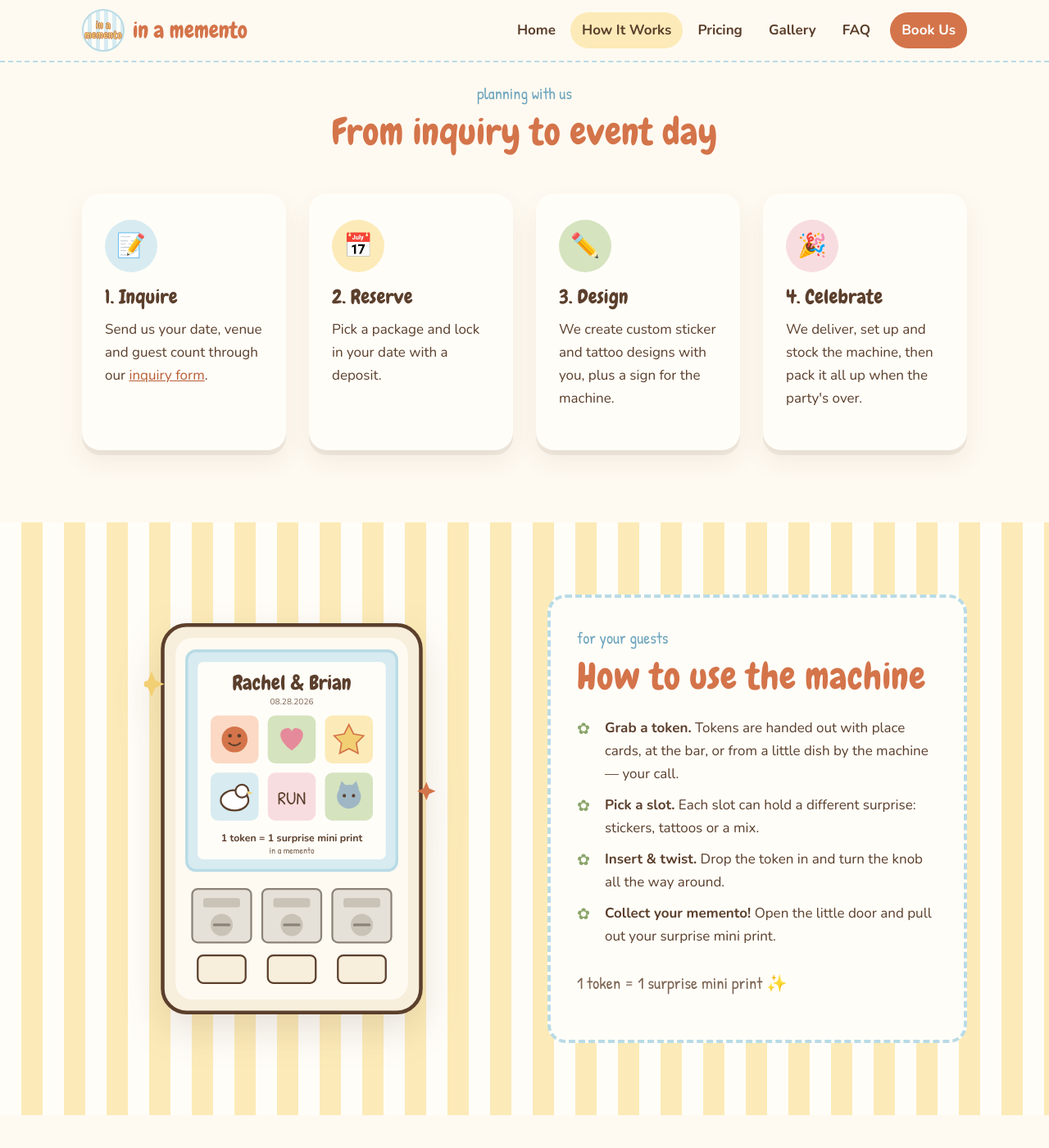
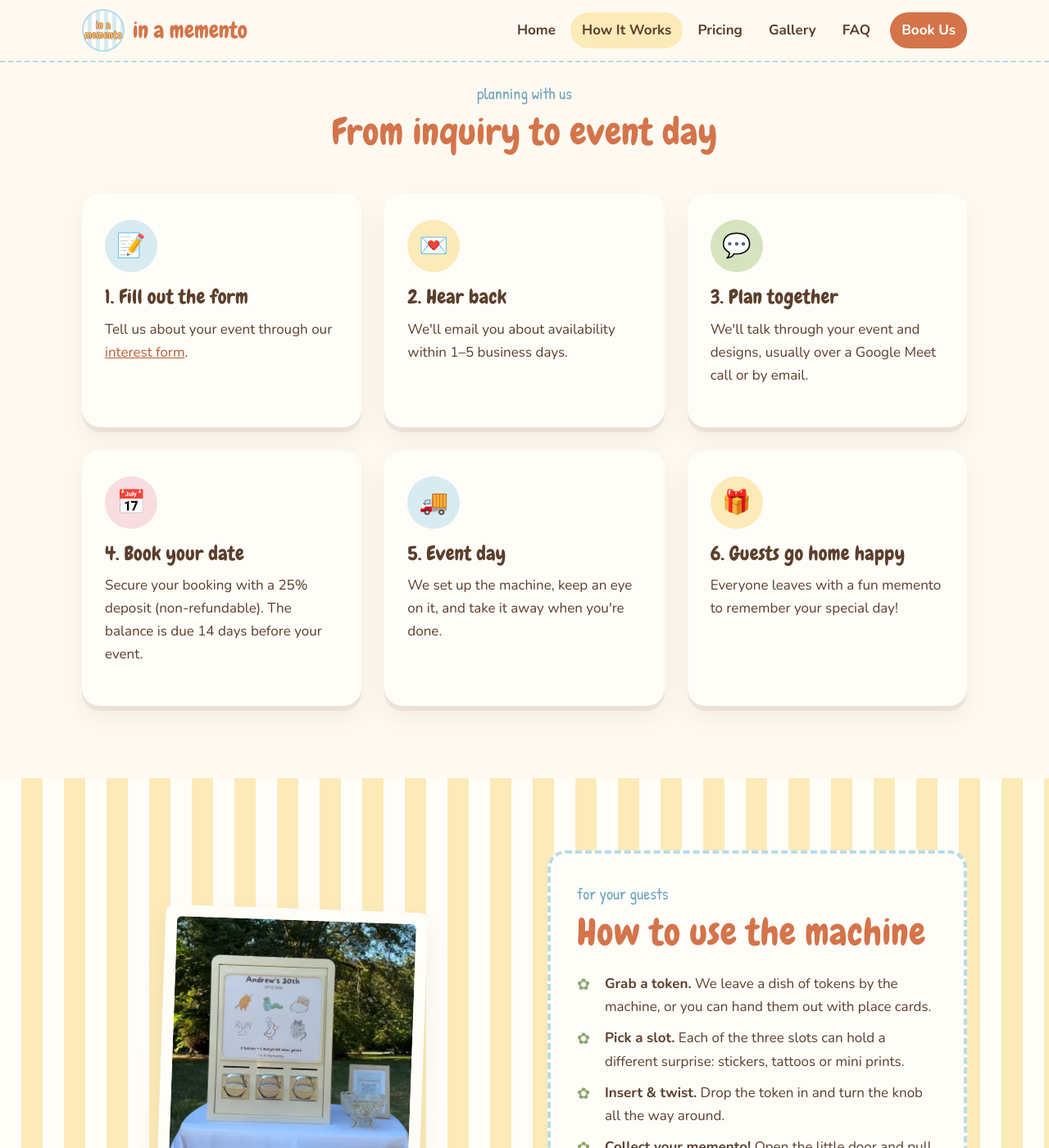
Before and after one commit to andrew-hy-kim/in.a.memento, a Jekyll site: the page built from how-it-works/index.html, in a window 1280 px wide and 1400 px high, scrolled down 420 px. Shown: the whole window at 82% size. Built offline with Jekyll 4.4.1, drawn with Linux system fonts in a browser that asks for light colours; some of the changed text lies outside the part shown.

Commit message:
Use real photos, designs, and policies across the site
Home, How It Works and Gallery now show the event photos and design
library doodles. Steps follow the inquiry form's process, mini prints
are listed alongside stickers and tattoos, and the FAQ uses the real
travel, deposit and design pricing. README adds a low-cost domain guide.

Co-Authored-By: Claude Opus 5.5 <noreply@anthropic.com>
Claude-Session: https://claude.ai/code/session_01A4x6zNFM2ikQnVBPRWM1LK

```diff
--- a/css/style.css
+++ b/css/style.css
@@ -47,7 +47,7 @@ body {
   -webkit-font-smoothing: antialiased;
 }
 
-img { max-width: 100%; display: block; }
+img { max-width: 100%; height: auto; display: block; }
 
 a { color: var(--terracotta-deep); }
 a:hover { color: var(--terracotta); }
@@ -460,6 +460,13 @@ section { padding: 88px 0; }
 }
 .price-note { font-size: 0.9rem; color: var(--ink-soft); margin-bottom: 20px; }
 .price-card.featured { border: 3px solid var(--butter-deep); transform: translateY(-8px); }
+.price-card .badge {
+  position: absolute;
+  top: -14px; left: 50%;
+  transform: translateX(-50%);
+  white-space: nowrap;
+  margin: 0;
+}
 .badge {
   display: inline-block;
   background: var(--butter);
@@ -591,8 +598,6 @@ section { padding: 88px 0; }
 @media (max-width: 880px) { .contact-split { grid-template-columns: 1fr; } }
 
 @media (max-width: 640px) {
-  .grid.tiles-2up { grid-template-columns: repeat(2, 1fr); gap: 14px; }
-  .tiles-2up .tile-label { font-size: 1.1rem; padding: 8px 10px; }
   .logo-word { font-size: 1.3rem; }
   .logo-badge { width: 44px; height: 44px; font-size: 11px; }
 }
@@ -621,7 +626,8 @@ section { padding: 88px 0; }
 .polaroid.tilt-left { transform: rotate(-2deg); }
 figure { margin: 0; }
 
-.photo-tall { max-width: 360px; }
+.photo-tall { max-width: 320px; }
+.photo-tall img { max-height: 620px; object-fit: cover; }
 
 /* Row of design "stickers" */
 .sticker-row {
--- a/gallery/index.html
+++ b/gallery/index.html
@@ -1,7 +1,7 @@
 ---
 layout: default
 title: Gallery
-description: Custom sticker and temporary tattoo designs from in a memento events.
+description: Photos of the in a memento vending machine at events, plus sticker, tattoo and mini print designs from our library.
 ---
 
 <section class="page-banner bg-gingham">
@@ -14,19 +14,45 @@ description: Custom sticker and temporary tattoo designs from in a memento event
   </div>
 </section>
 
-<!--
-  TODO: add photos to the images/gallery/ folder, then swap each placeholder tile for:
-  <div class="tile"><img src="{{ '/images/gallery/your-photo.jpg' | relative_url }}" alt="Describe the photo" loading="lazy"></div>
--->
 <section class="bg-cream">
   <div class="container">
+    <div class="section-head">
+      <span class="eyebrow">at events</span>
+      <h2>The machine</h2>
+    </div>
+    <div class="grid grid-2">
+      <figure class="polaroid tilt-left">
+        <img src="{{ '/images/gallery/machine-on-stand.webp' | relative_url }}" width="660" height="1112" loading="lazy"
+             alt="The vending machine on its stand at an outdoor wedding, with a sign reading 'Show Your Un-dye-ing Love For Us and Get Inked!'">
+        <figcaption>a tattoo-themed wedding 💍</figcaption>
+      </figure>
+      <figure class="polaroid">
+        <img src="{{ '/images/gallery/andrews-30th.webp' | relative_url }}" width="624" height="651" loading="lazy"
+             alt="The vending machine at a 30th birthday party, showing six doodle designs and the sign '1 token = 1 surprise mini print'">
+        <figcaption>Andrew's 30th 🎂</figcaption>
+      </figure>
+    </div>
+  </div>
+</section>
+
+<!--
+  To add a photo: put it in images/gallery/ and copy one of the <figure> blocks above or below,
+  changing the file name and the alt text (a short description of the photo).
+-->
+<section class="bg-blush">
+  <div class="container">
+    <div class="section-head">
+      <span class="eyebrow">from our design library</span>
+      <h2>Designs</h2>
+      <p>Every library design can be customized for free, or we can draw something new just for you.</p>
+    </div>
     <div class="gallery-grid">
-      <div class="tile bg-sky-stripes"><span class="tile-label"><span class="tile-emoji">🎂</span>Andrew's 30th</span></div>
-      <div class="tile bg-sage"><span class="tile-label"><span class="tile-emoji">💐</span>Rachel &amp; Brian</span></div>
-      <div class="tile bg-blush"><span class="tile-label"><span class="tile-emoji">🐛</span>bookworm</span></div>
-      <div class="tile bg-butter-stripes"><span class="tile-label"><span class="tile-emoji">🐈</span>kitty doodles</span></div>
-      <div class="tile bg-gingham"><span class="tile-label"><span class="tile-emoji">🦆</span>chef duck</span></div>
-      <div class="tile bg-peach"><span class="tile-label"><span class="tile-emoji">🏃</span>RUN</span></div>
+      <figure class="tile photo contain"><img src="{{ '/images/gallery/design-bookworm.webp' | relative_url }}" alt="A green bookworm with glasses reading a book"><figcaption>bookworm</figcaption></figure>
+      <figure class="tile photo contain"><img src="{{ '/images/gallery/design-sleepy-cat.webp' | relative_url }}" alt="A sleepy orange cat stretching, with zzz"><figcaption>sleepy cat</figcaption></figure>
+      <figure class="tile photo contain"><img src="{{ '/images/gallery/design-chef-duck.webp' | relative_url }}" alt="A white duck in a chef hat holding a spatula"><figcaption>chef duck</figcaption></figure>
+      <figure class="tile photo contain"><img src="{{ '/images/gallery/design-run.webp' | relative_url }}" alt="The word RUN with little running legs"><figcaption>RUN</figcaption></figure>
+      <figure class="tile photo contain"><img src="{{ '/images/gallery/design-cozy-bear.webp' | relative_url }}" alt="A bear tucked into a striped blanket"><figcaption>cozy bear</figcaption></figure>
+      <figure class="tile photo contain"><img src="{{ '/images/gallery/design-way-of-cats.webp' | relative_url }}" alt="A grey cat reading a book called Way of Cats"><figcaption>way of cats</figcaption></figure>
     </div>
     <p class="center mt-lg">
       <a class="btn btn-primary" href="{{ site.instagram }}" target="_blank" rel="noopener">See more on Instagram</a>
--- a/how-it-works/index.html
+++ b/how-it-works/index.html
@@ -20,26 +20,36 @@ description: From inquiry to the last sticker pulled — here's how renting an i
       <span class="eyebrow">planning with us</span>
       <h2>From inquiry to event day</h2>
     </div>
-    <div class="grid grid-4">
+    <div class="grid grid-3">
       <div class="card">
         <div class="icon-bubble" aria-hidden="true">📝</div>
-        <h3>1. Inquire</h3>
-        <p>Send us your date, venue and guest count through our <a href="{{ '/contact/' | relative_url }}">inquiry form</a>.</p>
+        <h3>1. Fill out the form</h3>
+        <p>Tell us about your event through our <a href="{{ '/contact/' | relative_url }}">interest form</a>.</p>
+      </div>
+      <div class="card">
+        <div class="icon-bubble" aria-hidden="true">💌</div>
+        <h3>2. Hear back</h3>
+        <p>We'll email you about availability within 1–5 business days.</p>
+      </div>
+      <div class="card">
+        <div class="icon-bubble" aria-hidden="true">💬</div>
+        <h3>3. Plan together</h3>
+        <p>We'll talk through your event and designs, usually over a Google Meet call or by email.</p>
       </div>
       <div class="card">
         <div class="icon-bubble" aria-hidden="true">📅</div>
-        <h3>2. Reserve</h3>
-        <p>Pick a package and lock in your date with a deposit.</p>
+        <h3>4. Book your date</h3>
+        <p>Secure your booking with a 25% deposit (non-refundable). The balance is due 14 days before your event.</p>
       </div>
       <div class="card">
-        <div class="icon-bubble" aria-hidden="true">✏️</div>
-        <h3>3. Design</h3>
-        <p>We create custom sticker and tattoo designs with you, plus a sign for the machine.</p>
+        <div class="icon-bubble" aria-hidden="true">🚚</div>
+        <h3>5. Event day</h3>
+        <p>We set up the machine, keep an eye on it, and take it away when you're done.</p>
       </div>
       <div class="card">
-        <div class="icon-bubble" aria-hidden="true">🎉</div>
-        <h3>4. Celebrate</h3>
-        <p>We deliver, set up and stock the machine, then pack it all up when the party's over.</p>
+        <div class="icon-bubble" aria-hidden="true">🎁</div>
+        <h3>6. Guests go home happy</h3>
+        <p>Everyone leaves with a fun memento to remember your special day!</p>
       </div>
     </div>
   </div>
@@ -47,15 +57,17 @@ description: From inquiry to the last sticker pulled — here's how renting an i
 
 <section class="bg-butter-stripes">
   <div class="container split">
-    <div class="hero-art">
-      {% include machine.svg %}
-    </div>
+    <figure class="polaroid photo-tall">
+      <img src="{{ '/images/gallery/andrews-30th.webp' | relative_url }}" width="624" height="651" loading="lazy"
+           alt="The vending machine on a table, with three coin slots below a display of doodle designs">
+      <figcaption>insert · twist · collect ✨</figcaption>
+    </figure>
     <div class="stamp">
       <span class="eyebrow">for your guests</span>
       <h2>How to use the machine</h2>
       <ol class="checklist">
-        <li><strong>Grab a token.</strong> Tokens are handed out with place cards, at the bar, or from a little dish by the machine — your call.</li>
-        <li><strong>Pick a slot.</strong> Each slot can hold a different surprise: stickers, tattoos or a mix.</li>
+        <li><strong>Grab a token.</strong> We leave a dish of tokens by the machine, or you can hand them out with place cards.</li>
+        <li><strong>Pick a slot.</strong> Each of the three slots can hold a different surprise: stickers, tattoos or mini prints.</li>
         <li><strong>Insert &amp; twist.</strong> Drop the token in and turn the knob all the way around.</li>
         <li><strong>Collect your memento!</strong> Open the little door and pull out your surprise mini print.</li>
       </ol>
@@ -68,20 +80,24 @@ description: From inquiry to the last sticker pulled — here's how renting an i
   <div class="container">
     <div class="section-head">
       <span class="eyebrow">what's inside</span>
-      <h2>Stickers &amp; temporary tattoos</h2>
-      <p>Every design is drawn for your event. Mix and match — some guests go straight for the tattoos!</p>
+      <h2>Stickers, tattoos &amp; mini prints</h2>
+      <p>Choose from our design library (free to customize), provide your own art, or request a custom design.</p>
     </div>
-    <div class="grid grid-2">
+    <div class="grid grid-3">
       <div class="card tape">
         <div class="icon-bubble" aria-hidden="true">🌼</div>
         <h3>Stickers</h3>
-        <p>Mini prints your guests can stick on water bottles, laptops and journals — a keepsake that
-          lives on long after the party.</p>
+        <p>Keepsakes guests can stick on water bottles, laptops and journals long after the party.</p>
       </div>
       <div class="card tape">
         <div class="icon-bubble" aria-hidden="true">💫</div>
         <h3>Temporary tattoos</h3>
-        <p>Skin-safe, easy-on tattoos that make the dance floor extra fun. Great for the kids' table, too.</p>
+        <p>Skin-safe tattoos that make the dance floor extra fun. A hit with the kids' table, too.</p>
+      </div>
+      <div class="card tape">
+        <div class="icon-bubble" aria-hidden="true">🖼️</div>
+        <h3>Mini prints</h3>
+        <p>Little art prints of your favorite designs, perfect for tucking into a card or pinning on the fridge.</p>
       </div>
     </div>
     <p class="center mt-lg"><a class="btn btn-primary" href="{{ '/pricing/' | relative_url }}">View pricing</a></p>
```
Also changed, not shown: contact/index.html (+4 -4 lines), faq/index.html (+30 -26 lines), index.html (+41 -19 lines), README.md, _includes/machine.svg (deleted).
